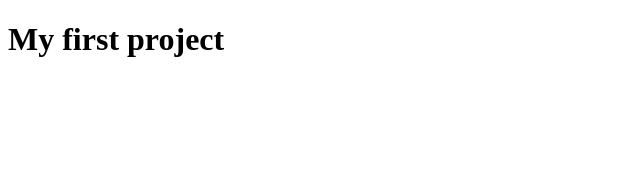
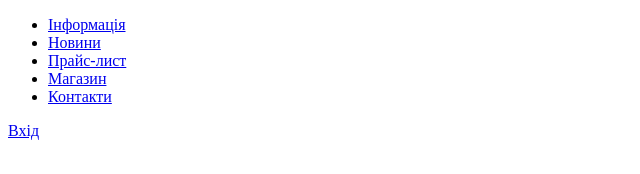
Before and after one commit to khudaiarov/first-project, a plain HTML site: page index.html in a window 1280 px wide. Shown: the whole page, without its empty margins (0-640 px from the left). Drawn offline with Linux system fonts and the light colour scheme.

Commit message:
criated main-menu

```diff
--- a/index.html
+++ b/index.html
@@ -1,11 +1,29 @@
 <!DOCTYPE html>
-<html>
+<html lang="ua">
   <head>
     <meta charset="utf-8">
-    <title>My first project</title>
+    <title>Барбершоп "Борода Малого"</title>
   </head>
   <body>
-    <h1>My first project</h1>
+    <header class="main-header">
+      <div class="container">
+        <nav class="main-navigation">
+          <ul>
+            <li><a href="#">Інформація</a></li>
+            <li><a href="#">Новини</a></li>
+            <li><a href="#">Прайс-лист</a></li>
+            <li><a href="#">Магазин</a></li>
+            <li><a href="#">Контакти</a></li>
+          </ul>
+
+        </nav>
+        <div class="user-block">
+          <a class="login" href="#">Вхід</a>
+
+        </div>
+
+      </div>
+    </header>
 
   </body>
 </html>
```
